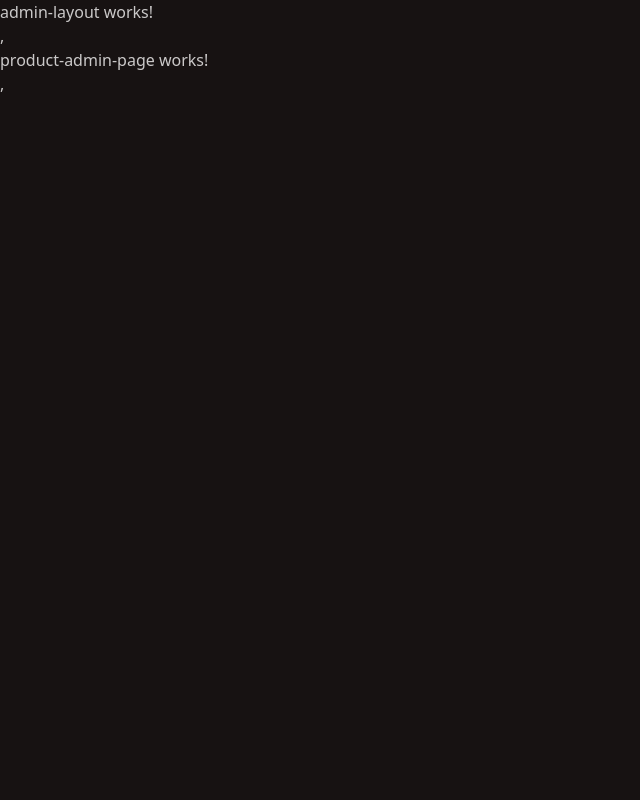
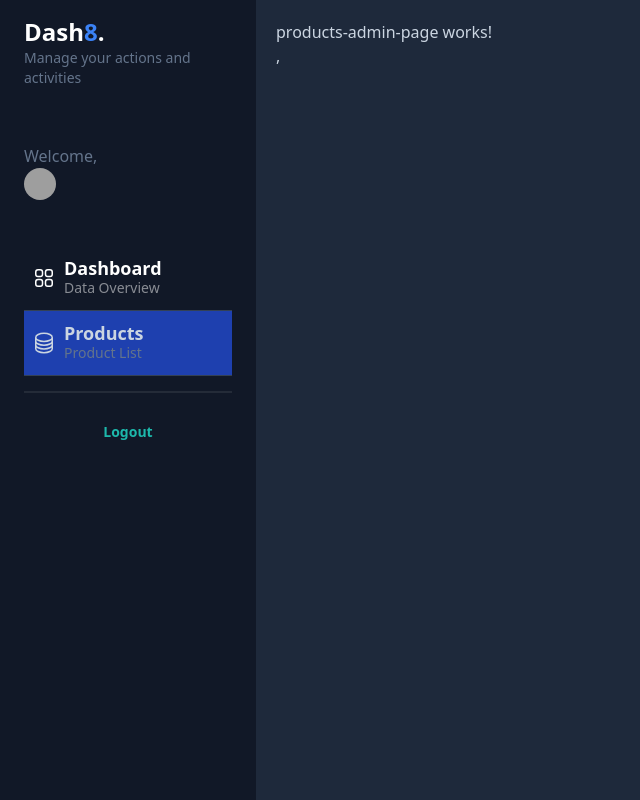
Before and after one commit to relicary/relicary-shop, an Angular app: page /admin/products in a window 1280 px wide. Shown: the whole page, without its empty margins (0-640 px from the left). Built offline with nearby package versions, Linux system fonts and the light colour scheme; grey boxes are pictures that could not be loaded.

Commit message:
Added a Dashboard Navigation menu

```diff
--- a/src/app/admin-dashboard/admin-dashboard.routes.ts
+++ b/src/app/admin-dashboard/admin-dashboard.routes.ts
@@ -1,13 +1,14 @@
 import { Routes } from '@angular/router';
 import { AdminDashboardLayoutComponent } from './layouts/admin-dashboard-layout/admin-dashboard-layout.component';
 import { ProductAdminPageComponent } from './pages/product-admin-page/product-admin-page.component';
+import { ProductsAdminPageComponent } from './pages/products-admin-page/products-admin-page.component';
 
 export const adminDashboardRoutes: Routes = [
   {
     path: '',
     component: AdminDashboardLayoutComponent,
     children: [
-      { path: 'products', component: ProductAdminPageComponent },
+      { path: 'products', component: ProductsAdminPageComponent },
       { path: 'product/:id', component: ProductAdminPageComponent },
       { path: '**', redirectTo: 'products' },
     ],
--- a/src/app/admin-dashboard/layouts/admin-dashboard-layout/admin-dashboard-layout.component.html
+++ b/src/app/admin-dashboard/layouts/admin-dashboard-layout/admin-dashboard-layout.component.html
@@ -1,4 +1,99 @@
-<p>admin-layout works!</p>
-,
-
-<router-outlet />
+<div
+  class="bg-slate-800 overflow-y-scroll w-screen h-screen antialiased text-slate-300 selection:bg-blue-600 selection:text-white"
+>
+  <div class="flex flex-col relative w-screen">
+    <div
+      id="menu"
+      class="bg-gray-900 min-h-screen z-10 text-slate-300 w-64 fixed left-0 h-screen overflow-y-scroll"
+    >
+      <div id="logo" class="my-4 px-6">
+        <h1 class="text-lg md:text-2xl font-bold text-white">
+          Dash<span class="text-blue-500">8</span>.
+        </h1>
+        <p class="text-slate-500 text-sm">Manage your actions and activities</p>
+      </div>
+      <div id="profile" class="px-6 py-10">
+        <p class="text-slate-500">Welcome,</p>
+        <a href="#" class="inline-flex space-x-2 items-center">
+          <span>
+            <img
+              class="rounded-full w-8 h-8"
+              src="https://images.unsplash.com/photo-1542909168-82c3e7fdca5c?ixlib=rb-4.0.3&ixid=MnwxMjA3fDB8MHxwaG90by1wYWdlfHx8fGVufDB8fHx8&auto=format&fit=crop&w=128&q=80"
+              alt=""
+            />
+          </span>
+          <span class="text-sm md:text-base font-bold">
+            {{ user()?.fullName }}
+          </span>
+        </a>
+      </div>
+      <div id="nav" class="w-full px-6">
+        <a
+          routerLink="/admin/dashboard"
+          routerLinkActive="bg-blue-800"
+          class="w-full px-2 inline-flex space-x-2 items-center border-b border-slate-700 py-3 hover:bg-white/5 transition ease-linear duration-150"
+        >
+          <div>
+            <svg
+              xmlns="http://www.w3.org/2000/svg"
+              fill="none"
+              viewBox="0 0 24 24"
+              stroke-width="1.5"
+              stroke="currentColor"
+              class="w-6 h-6 text-white"
+            >
+              <path
+                stroke-linecap="round"
+                stroke-linejoin="round"
+                d="M3.75 6A2.25 2.25 0 016 3.75h2.25A2.25 2.25 0 0110.5 6v2.25a2.25 2.25 0 01-2.25 2.25H6a2.25 2.25 0 01-2.25-2.25V6zM3.75 15.75A2.25 2.25 0 016 13.5h2.25a2.25 2.25 0 012.25 2.25V18a2.25 2.25 0 01-2.25 2.25H6A2.25 2.25 0 013.75 18v-2.25zM13.5 6a2.25 2.25 0 012.25-2.25H18A2.25 2.25 0 0120.25 6v2.25A2.25 2.25 0 0118 10.5h-2.25a2.25 2.25 0 01-2.25-2.25V6zM13.5 15.75a2.25 2.25 0 012.25-2.25H18a2.25 2.25 0 012.25 2.25V18A2.25 2.25 0 0118 20.25h-2.25A2.25 2.25 0 0113.5 18v-2.25z"
+              />
+            </svg>
+          </div>
+          <div class="flex flex-col">
+            <span class="text-lg font-bold leading-5 text-white"
+              >Dashboard</span
+            >
+            <span class="text-sm text-white/50 hidden md:block"
+              >Data Overview</span
+            >
+          </div>
+        </a>
+        <a
+          routerLink="/admin/products"
+          routerLinkActive="bg-blue-800"
+          class="w-full px-2 inline-flex space-x-2 items-center border-b border-slate-700 py-3 hover:bg-white/5 transition ease-linear duration-150"
+        >
+          <div>
+            <svg
+              xmlns="http://www.w3.org/2000/svg"
+              fill="none"
+              viewBox="0 0 24 24"
+              stroke-width="1.5"
+              stroke="currentColor"
+              class="w-6 h-6"
+            >
+              <path
+                stroke-linecap="round"
+                stroke-linejoin="round"
+                d="M20.25 6.375c0 2.278-3.694 4.125-8.25 4.125S3.75 8.653 3.75 6.375m16.5 0c0-2.278-3.694-4.125-8.25-4.125S3.75 4.097 3.75 6.375m16.5 0v11.25c0 2.278-3.694 4.125-8.25 4.125s-8.25-1.847-8.25-4.125V6.375m16.5 0v3.75m-16.5-3.75v3.75m16.5 0v3.75C20.25 16.153 16.556 18 12 18s-8.25-1.847-8.25-4.125v-3.75m16.5 0c0 2.278-3.694 4.125-8.25 4.125s-8.25-1.847-8.25-4.125"
+              />
+            </svg>
+          </div>
+          <div class="flex flex-col">
+            <span class="text-lg text-slate-300 font-bold leading-5"
+              >Products</span
+            >
+            <span class="text-sm text-slate-500 hidden md:block"
+              >Product List</span
+            >
+          </div>
+        </a>
+        <div class="divider my-2"></div>
+        <button class="btn btn-ghost text-accent w-full">Logout</button>
+      </div>
+    </div>
+  </div>
+  <div class="flex-1 ml-64 pt-5 px-5" (click)="authService.logout()">
+    <router-outlet />
+  </div>
+</div>
--- a/src/app/admin-dashboard/layouts/admin-dashboard-layout/admin-dashboard-layout.component.ts
+++ b/src/app/admin-dashboard/layouts/admin-dashboard-layout/admin-dashboard-layout.component.ts
@@ -1,10 +1,15 @@
-import { Component } from '@angular/core';
-import { RouterOutlet } from '@angular/router';
+import { Component, computed, inject } from '@angular/core';
+import { RouterLink, RouterLinkActive, RouterOutlet } from '@angular/router';
+import { AuthService } from '@auth/services/auth.service';
 
 @Component({
   selector: 'app-admin-layout',
-  imports: [RouterOutlet],
+  imports: [RouterOutlet, RouterLink, RouterLinkActive],
   templateUrl: './admin-dashboard-layout.component.html',
   styleUrl: './admin-dashboard-layout.component.css',
 })
-export class AdminDashboardLayoutComponent {}
+export class AdminDashboardLayoutComponent {
+  authService = inject(AuthService);
+
+  user = computed(() => this.authService.user());
+}
```
